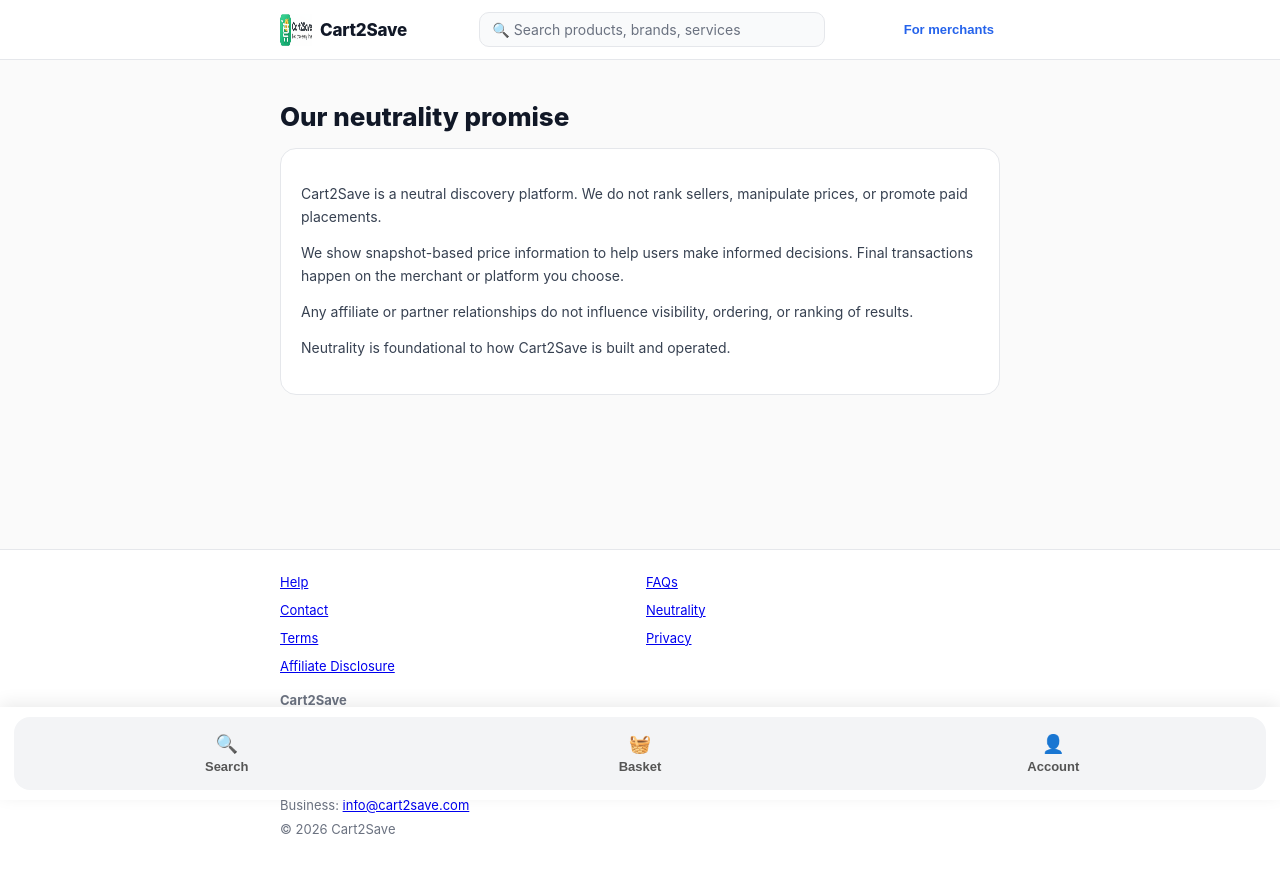
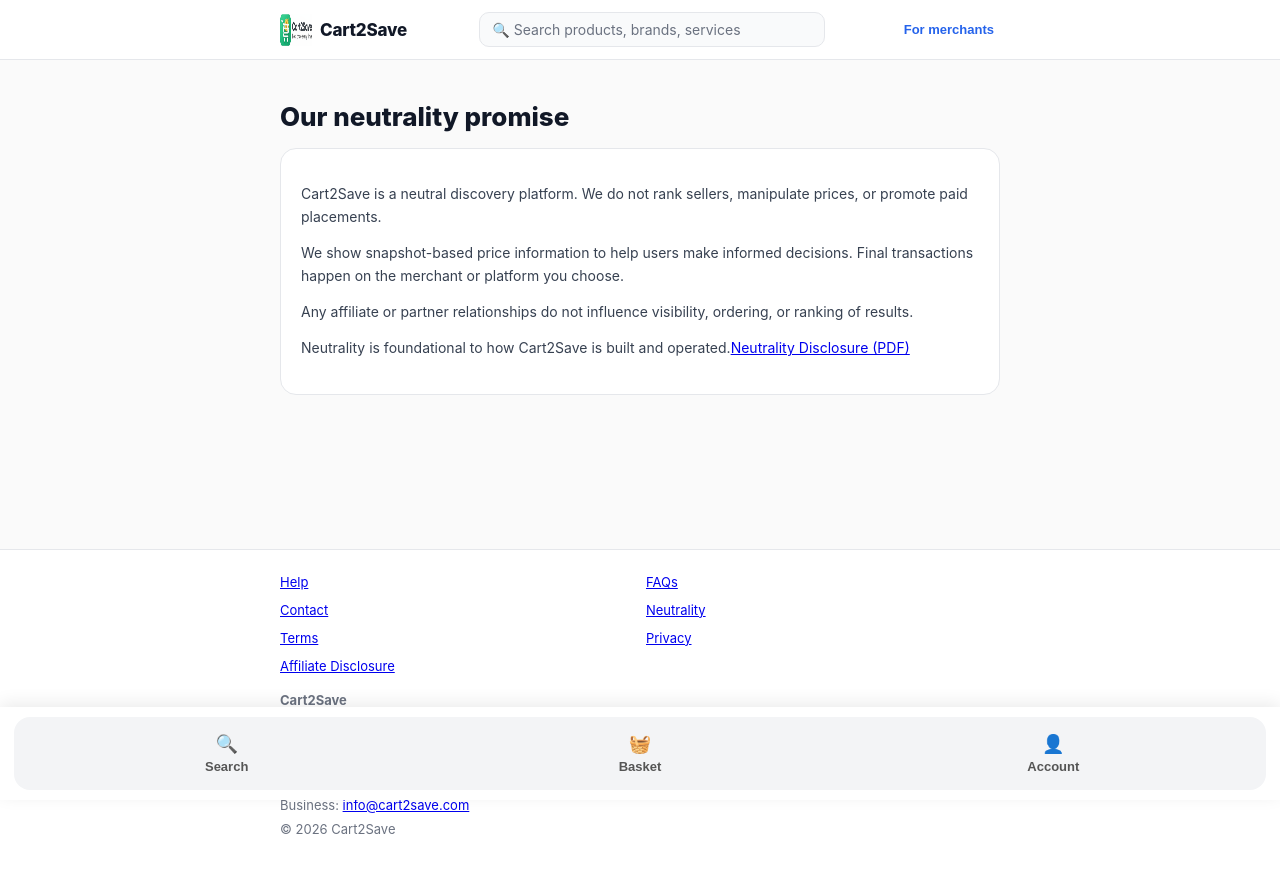
Before and after one commit to prashanthrangineni-sketch/pranix-witness-ui, a Next.js app: page /neutrality in a window 1280 px wide. Shown: the top 872 px of the page. Built offline with nearby package versions, Linux system fonts and the light colour scheme.

Commit message:
Update page.tsx

```diff
--- a/app/neutrality/page.tsx
+++ b/app/neutrality/page.tsx
@@ -34,6 +34,7 @@ export default function NeutralityPage() {
 
         <p>
           Neutrality is foundational to how Cart2Save is built and operated.
+          <a href="/legal/neutrality">Neutrality Disclosure (PDF)</a>
         </p>
       </div>
     </main>
```
